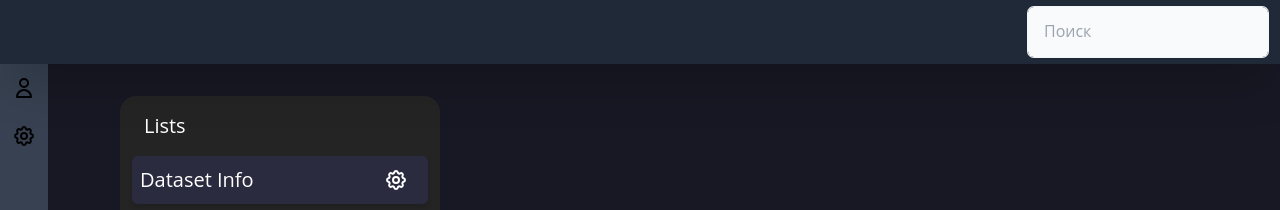
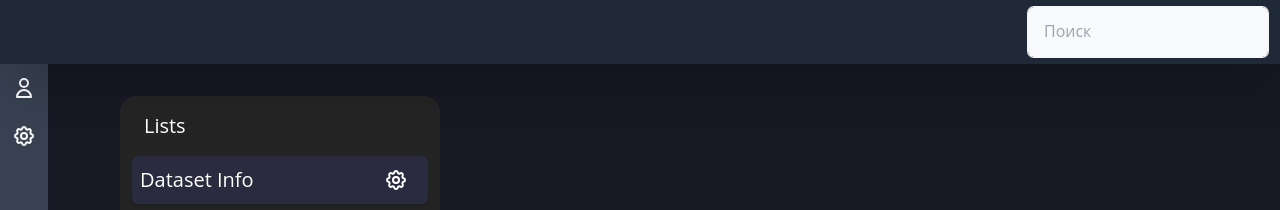
Before and after one commit to talkiiing/om, a React app in the folder clientom/: page / in a window 1280 px wide. Shown: the top 210 px of the page. Built offline with nearby package versions, Linux system fonts and the light colour scheme; what @feathersjs/authentication-client, @feathersjs/client, @feathersjs/feathers, @feathersjs/rest-client would draw is missing.

Commit message:
feat(client): query and path managers

```diff
--- a/clientom/package.json
+++ b/clientom/package.json
@@ -78,7 +78,7 @@
     "react-refresh": "^0.8.3",
     "react-router-dom": "^5.2.0",
     "react-transition-group": "^4.4.2",
-    "react-use": "^17.2.4",
+    "react-use": "^17.3.1",
     "react-weblineindia-qrcode-scanner": "^1.0.0",
     "resolve": "1.18.1",
     "resolve-url-loader": "^3.1.2",
--- a/clientom/public/index.html
+++ b/clientom/public/index.html
@@ -2,10 +2,10 @@
 <html lang="en">
   <head>
     <meta charset="utf-8" />
-    <link rel="icon" href="%PUBLIC_URL%/favicon.ico" />
+    <link rel="icon" href="%PUBLIC_URL%/favicon512.png" />
     <meta name="viewport" content="width=device-width, initial-scale=1" />
     <meta name="theme-color" content="#000000" />
-    <meta name="description" content="React PWA template made by /talkiiing" />
+    <meta name="description" content="om - smart marketplace and data exchange platform" />
     <link rel="apple-touch-icon" href="%PUBLIC_URL%/logo192.png" />
     <!--
       manifest.json provides metadata used when your web app is installed on a
@@ -21,10 +21,10 @@
       work correctly both with client-side routing and a non-root public URL.
       Learn how to configure a non-root public URL by running `npm run build`.
     -->
-    <title>React PWA template</title>
+    <title>om.</title>
   </head>
   <body class="overflow-x-hidden" id="body">
-    <noscript>You need to enable JavaScript to run this app.</noscript>
+    <noscript>Вам необходимо включить поддержку JavaScript, чтобы просмотреть эту страницу</noscript>
     <div id="root"></div>
     <!--
       This HTML file is a template.
--- a/clientom/src/ui/Drawer/Drawer.tsx
+++ b/clientom/src/ui/Drawer/Drawer.tsx
@@ -1,45 +1,74 @@
-import { useState } from 'react'
+import React, { useEffect, useMemo, useState } from 'react'
 import { CogIcon, UserIcon } from '@heroicons/react/outline'
+import useQuery from '../utils/useQuery'
 
 interface DrawerOptionProps {
   Icon: React.ElementType
   title: string
   badge?: string
   expanded?: boolean
+  onClick?: CallableFunction
 }
 
 const DrawerOption = (props: DrawerOptionProps) => {
   const { Icon, title } = props
   return (
-    <div className='flex w-full h-12 items-center hover:bg-gray-600 space-x-3'>
-      <div className='w-12 h-12 flex items-center justify-center'>
+    <div
+      className='flex w-full h-12 items-center hover:bg-gray-600 space-x-3 text-gray-50'
+      onClick={() => props.onClick && props.onClick()}
+    >
+      <div className='!w-12 h-12 p-3'>
         <Icon className='w-6 h-6' />
       </div>
-      {props.expanded ? <div className='cursor-pointer'>{title}</div> : null}
+      <div className={`${props.expanded ? 'opacity-100' : 'opacity-0'} text`}>
+        {title}
+      </div>
     </div>
   )
 }
 
-const menuOptions: DrawerOptionProps[] = [
+const Drawer = () => {
+  const [expanded, setExpanded] = useState(false)
+
+  const [mouseOn, setMouseOn] = useState(false)
+
+  const { query, queryPush, queryPatch } = useQuery()
+
+  useEffect(() => {
+    console.log(query.toString())
+  }, [query])
+
+  const menuOptions: DrawerOptionProps[] = useMemo(
+    () => [
       {
         Icon: UserIcon,
         title: 'User',
+        onClick: () => queryPatch({ user: 'true' }),
       },
       {
         Icon: CogIcon,
         title: 'Settings',
+        onClick: () => queryPush({ params: 'onlySettings' }),
       },
-]
+    ],
+    [queryPatch, queryPush],
+  )
 
-const Drawer = () => {
-  const [expanded, setExpanded] = useState(false)
+  useEffect(() => {
+    if (mouseOn) {
+      return () => setExpanded(false)
+    } else {
+      return () => setExpanded(true)
+    }
+  }, [mouseOn])
 
   return (
     <div
       className={`${
         expanded ? 'w-80' : 'w-12'
-      } drawer fixed top-16 left-0 h-[calc(100%-4rem)] bg-gray-700`}
-      onClick={() => setExpanded((v) => !v)}
+      } transition-all duration-100 drawer fixed top-16 left-0 h-[calc(100%-4rem)] bg-gray-700 overflow-x-hidden`}
+      onMouseEnter={() => setMouseOn(true)}
+      onMouseLeave={() => setMouseOn(false)}
     >
       <div className='flex flex-col items-start'>
         {menuOptions.map((v, i) => (
@@ -48,6 +77,7 @@ const Drawer = () => {
             title={v.title}
             key={v.title}
             expanded={expanded}
+            onClick={v.onClick}
           />
         ))}
       </div>
--- /dev/null
+++ b/clientom/src/ui/utils/usePath.ts
@@ -0,0 +1,27 @@
+import { useHistory } from 'react-router-dom'
+import { useCallback, useMemo } from 'react'
+
+const usePath = () => {
+  const history = useHistory()
+
+  const stringPath = useMemo(
+    () => history.location.pathname,
+    [history.location.pathname],
+  )
+
+  const arrayPath = useMemo(
+    () => history.location.pathname.split('/'),
+    [history.location.pathname],
+  )
+
+  const go = useCallback(
+    (pathName: string) => {
+      history.push({ pathname: pathName })
+    },
+    [history],
+  )
+
+  return { go, stringPath, arrayPath }
+}
+
+export default usePath
--- /dev/null
+++ b/clientom/src/ui/utils/useQuery.ts
@@ -0,0 +1,62 @@
+import { useHistory } from 'react-router-dom'
+import { useCallback, useMemo } from 'react'
+
+interface QueryObject extends Record<string, string> {}
+
+const useQuery = () => {
+  const history = useHistory()
+
+  const query = useMemo(
+    () => new URLSearchParams(history.location.search),
+    [history.location.search],
+  )
+
+  const queryPush = useCallback(
+    (data: QueryObject) => {
+      history.push({ search: new URLSearchParams(data).toString() })
+    },
+    [history],
+  )
+
+  const queryPatch = useCallback(
+    (data: QueryObject) => {
+      history.push({
+        search: new URLSearchParams({
+          ...Array.from(query.entries()).reduce(
+            (a, v) => ({ ...a, [v[0]]: v[1] }),
+            {},
+          ),
+          ...data,
+        }).toString(),
+      })
+    },
+    [history, query],
+  )
+
+  const queryDelete = useCallback(
+    (omitted: string) => {
+      history.push({
+        search: new URLSearchParams(
+          Array.from(query.entries()).filter((v) => !omitted.includes(v[0])),
+        ).toString(),
+      })
+    },
+    [history, query],
+  )
+
+  const queryClean = useCallback(() => {
+    history.push({
+      search: '',
+    })
+  }, [history])
+
+  return {
+    query,
+    queryPush,
+    queryPatch,
+    queryDelete,
+    queryClean,
+  }
+}
+
+export default useQuery
--- a/clientom/tailwind.config.js
+++ b/clientom/tailwind.config.js
@@ -35,7 +35,7 @@ module.exports = {
           DEFAULT: '#80FA55',
         },
         gray: {
-          900: '#222234',
+          900: '#222230',
         },
         omheader: '#1F2937',
         omblue: {
```
Also changed, not shown: 1 other file (tests, documents, lock files or other folders). Lines whose indentation alone changed are shown as unchanged.
